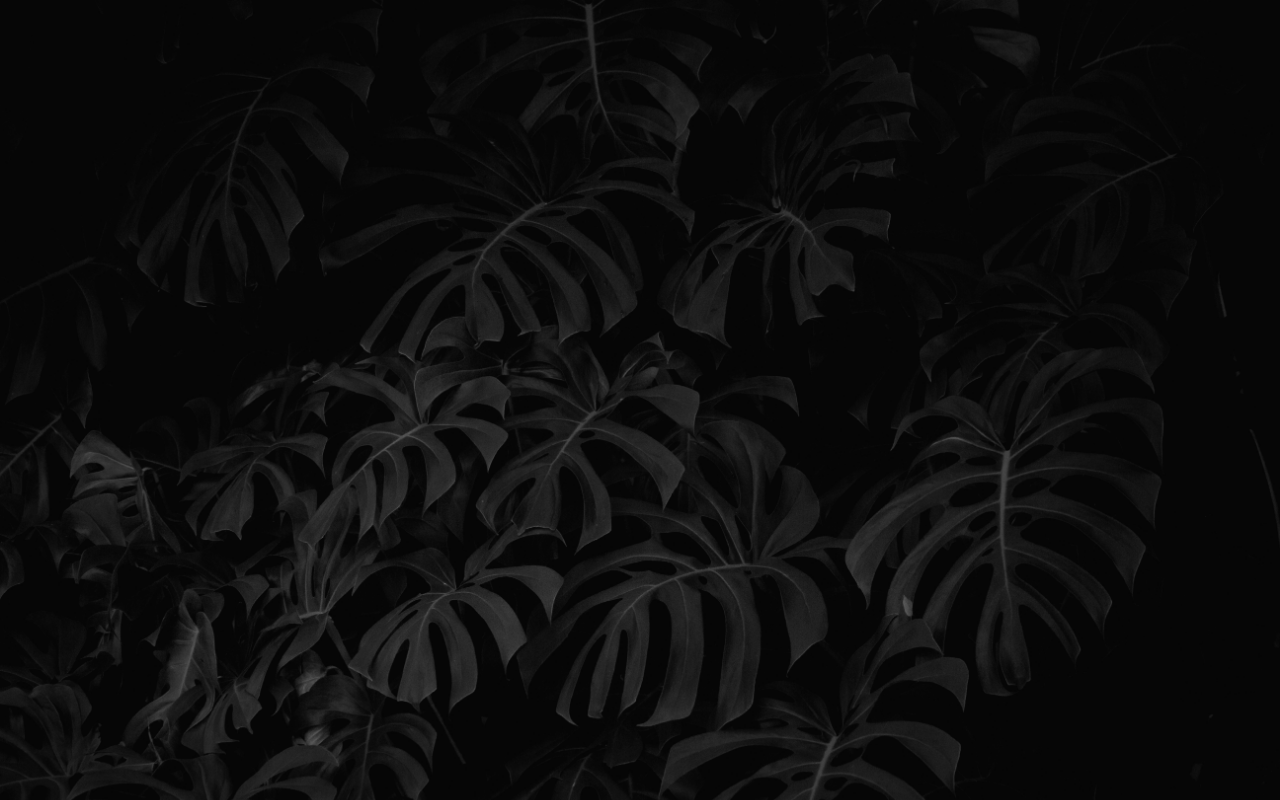
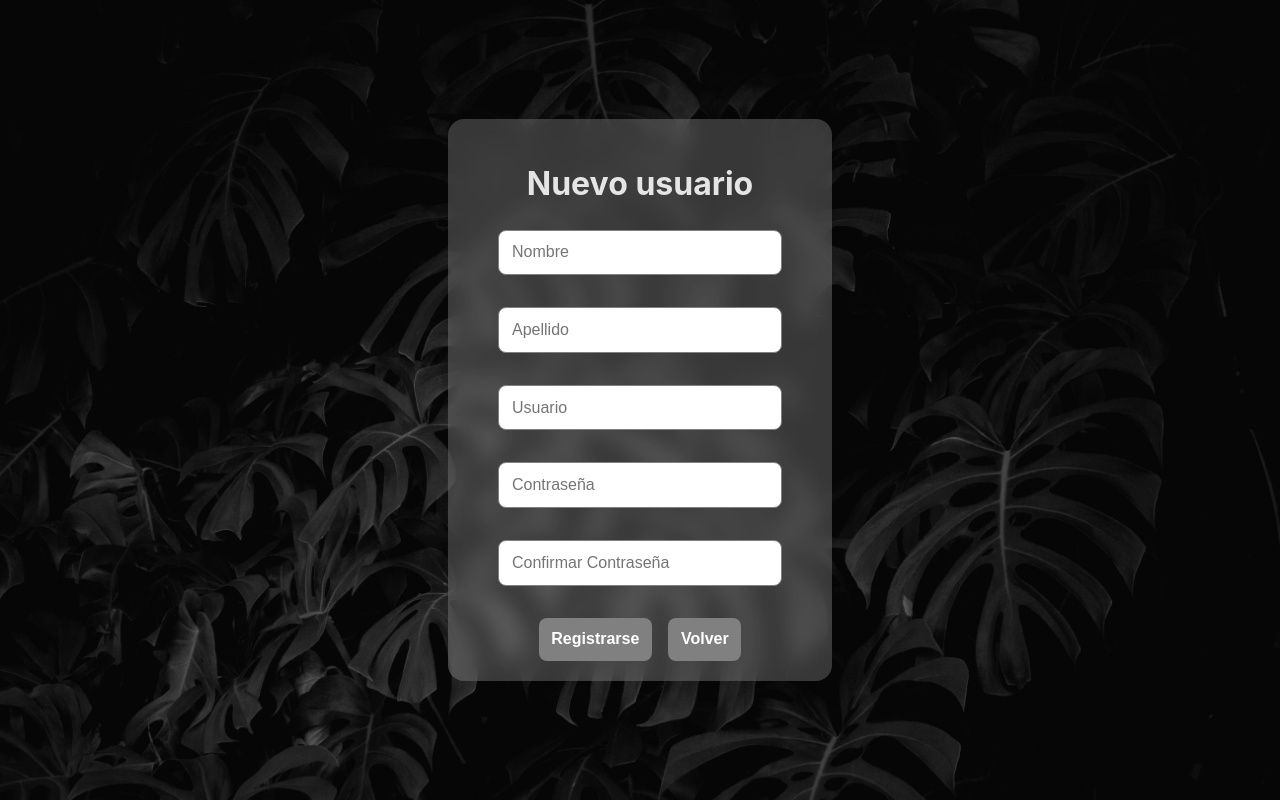
Before and after one commit to jonathanvrag/front_login, a React (Vite) app: page /new-user in a window 1280 px wide. Before the commit this address had no page. Built offline with nearby package versions, Linux system fonts and the light colour scheme.

Commit message:
feat: Update language to Spanish in index.html, update package name in package.json, and add new user registration route in App.jsx and FormLogin.jsx

```diff
--- a/index.html
+++ b/index.html
@@ -1,5 +1,5 @@
 <!DOCTYPE html>
-<html lang="en">
+<html lang="es">
   <head>
     <meta charset="UTF-8" />
     <link rel="icon" type="image/svg+xml" href="/vite.svg" />
--- a/package.json
+++ b/package.json
@@ -1,5 +1,5 @@
 {
-  "name": "front_login",
+  "name": "front_login_jonathan_vera",
   "private": true,
   "version": "0.0.0",
   "type": "module",
--- a/src/App.jsx
+++ b/src/App.jsx
@@ -2,13 +2,15 @@ import { BrowserRouter as Router, Routes, Route } from 'react-router-dom';
 import './App.css';
 import FormLogin from './components/FormLogin/FormLogin';
 import SuccessfulLogin from './components/SuccessfulLogin/SuccessfulLogin';
+import NewUserLogin from './components/NewUserLogin/NewUserLogin';
 
 function App() {
   return (
     <div className='app'>
       <Router>
         <Routes>
-          <Route path='/successful-login' element={<SuccessfulLogin />} />
+          <Route path='/successful' element={<SuccessfulLogin />} />
+          <Route path='/new-user' element={<NewUserLogin />} />
           <Route path='/' element={<FormLogin />} />
         </Routes>
       </Router>
--- a/src/components/FormLogin/FormLogin.jsx
+++ b/src/components/FormLogin/FormLogin.jsx
@@ -77,7 +77,7 @@ export default function FormLogin() {
         </button>
       </form>
       <p className='formLogin__register'>
-        No tienes una cuenta? <a href='/registro'>Regístrate</a>
+        No tienes una cuenta? <a href='/new-user'>Regístrate</a>
       </p>
     </div>
   );
--- /dev/null
+++ b/src/components/NewUserLogin/NewUserLogin.css
@@ -0,0 +1,84 @@
+.newUserLogin {
+  width: 30vw;
+  height: auto;
+  background-color: rgba(255, 255, 255, 0.2);
+  backdrop-filter: blur(10px);
+  -webkit-backdrop-filter: blur(10px);
+  border-radius: 16px;
+  display: flex;
+  flex-direction: column;
+  justify-content: center;
+  align-items: center;
+  padding: 20px 0;
+}
+
+.newUserLogin__form {
+  width: 20vw;
+  display: flex;
+  flex-direction: column;
+  justify-content: center;
+  align-items: center;
+  gap: 2rem;
+}
+
+.newUserLogin__form-input {
+  width: 20vw;
+  font-size: 16px;
+  padding: 0.8rem;
+  border-radius: 8px;
+  border: 1px solid gray;
+}
+
+.newUserLogin__form-span {
+  margin: -30px 0 -20px 0;
+}
+
+.newUserLogin__form-buttons {
+  display: flex;
+  gap: 1rem;
+}
+
+.newUserLogin__form-buttons-button {
+  width: auto;
+  font-size: 16px;
+  font-weight: bold;
+  padding: 0.8rem;
+  border-radius: 8px;
+  border: none;
+  background-color: gray;
+  color: white;
+  cursor: pointer;
+}
+
+.newUserLogin__form-buttons-button:hover {
+  background-color: white;
+  color: black;
+}
+
+@media screen and (max-width: 992px) {
+  .newUserLogin {
+    width: 40vw;
+  }
+
+  .newUserLogin__form {
+    width: 30vw;
+  }
+
+  .newUserLogin__form-input {
+    width: 30vw;
+  }
+}
+
+@media screen and (max-width: 600px) {
+  .newUserLogin {
+    width: 80vw;
+  }
+
+  .newUserLogin__form {
+    width: 70vw;
+  }
+
+  .newUserLogin__form-input {
+    width: 60vw;
+  }
+}
--- /dev/null
+++ b/src/components/NewUserLogin/NewUserLogin.jsx
@@ -0,0 +1,117 @@
+import { useForm } from 'react-hook-form';
+import { useNavigate } from 'react-router-dom';
+import './NewUserLogin.css';
+
+export default function NewUserLogin() {
+  const {
+    register,
+    handleSubmit,
+    formState: { errors },
+    watch,
+  } = useForm({ mode: 'onChange' });
+  const navigate = useNavigate();
+
+  const onSubmit = data => {
+    console.log(data);
+    navigate('/');
+  };
+
+  return (
+    <div className='newUserLogin'>
+      <h1>Nuevo usuario</h1>
+      <form className='newUserLogin__form' onSubmit={handleSubmit(onSubmit)}>
+        <input
+          className='newUserLogin__form-input'
+          id='name'
+          {...register('name', {
+            required: 'Este campo es requerido',
+            minLength: {
+              value: 4,
+              message: 'El nombre debe tener al menos 4 caracteres',
+            },
+          })}
+          placeholder='Nombre'
+        />
+        {errors.name && (
+          <span className='newUserLogin__form-span'>
+            Este campo es requerido
+          </span>
+        )}
+        <input
+          className='newUserLogin__form-input'
+          id='lastname'
+          {...register('lastname', {
+            required: 'Este campo es requerido',
+            minLength: {
+              value: 4,
+              message: 'El apellido debe tener al menos 4 caracteres',
+            },
+          })}
+          placeholder='Apellido'
+        />
+        {errors.lastname && (
+          <span className='newUserLogin__form-span'>
+            Este campo es requerido
+          </span>
+        )}
+        <input
+          className='newUserLogin__form-input'
+          id='user'
+          {...register('user', {
+            required: 'Este campo es requerido',
+            minLength: {
+              value: 4,
+              message: 'El nombre debe tener al menos 4 caracteres',
+            },
+          })}
+          placeholder='Usuario'
+        />
+        {errors.user && (
+          <span className='newUserLogin__form-span'>
+            Este campo es requerido
+          </span>
+        )}
+        <input
+          className='newUserLogin__form-input'
+          id='pass'
+          type='password'
+          {...register('pass', {
+            required: 'Este campo es requerido',
+            minLength: {
+              value: 4,
+              message: 'El nombre debe tener al menos 4 caracteres',
+            },
+          })}
+          placeholder='Contraseña'
+        />
+        {errors.pass && (
+          <span className='newUserLogin__form-span'>
+            Este campo es requerido
+          </span>
+        )}
+        <input
+          className='newUserLogin__form-input'
+          id='confirmPass'
+          type='password'
+          {...register('confirmPass', {
+            required: true,
+            validate: value =>
+              value === watch('pass') || 'Las contraseñas no coinciden',
+          })}
+          placeholder='Confirmar Contraseña'
+        />
+        {errors.confirmPass && (
+          <span className='newUserLogin__form-span'>
+            {errors.confirmPass.message}
+          </span>
+        )}
+        <div className='newUserLogin__form-buttons'>
+          <button className='newUserLogin__form-buttons-button' type='submit'>
+            Registrarse
+          </button>
+          <button className='newUserLogin__form-buttons-button'>Volver</button>
+        </div>
+      </form>
+    </div>
+  );
+}
```
